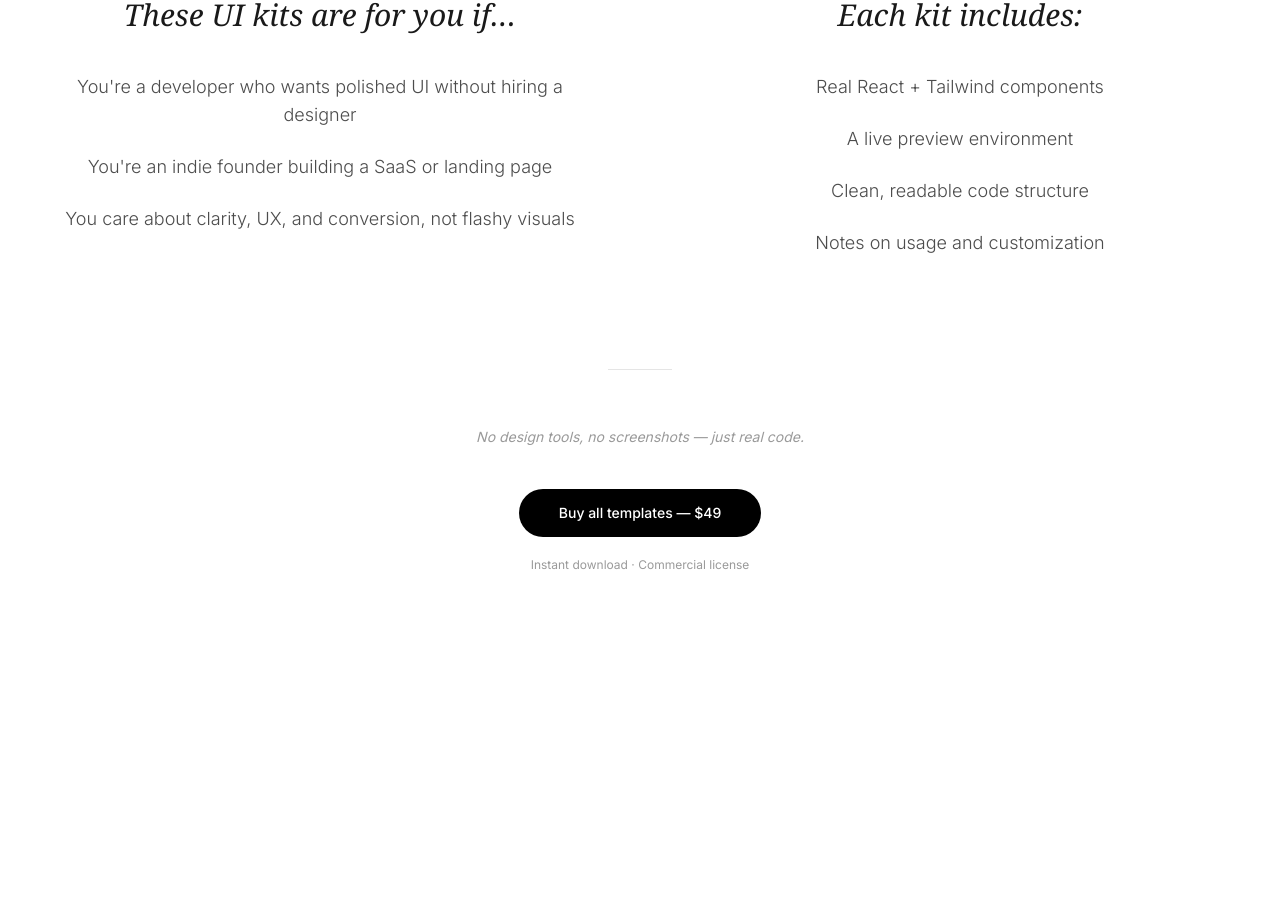
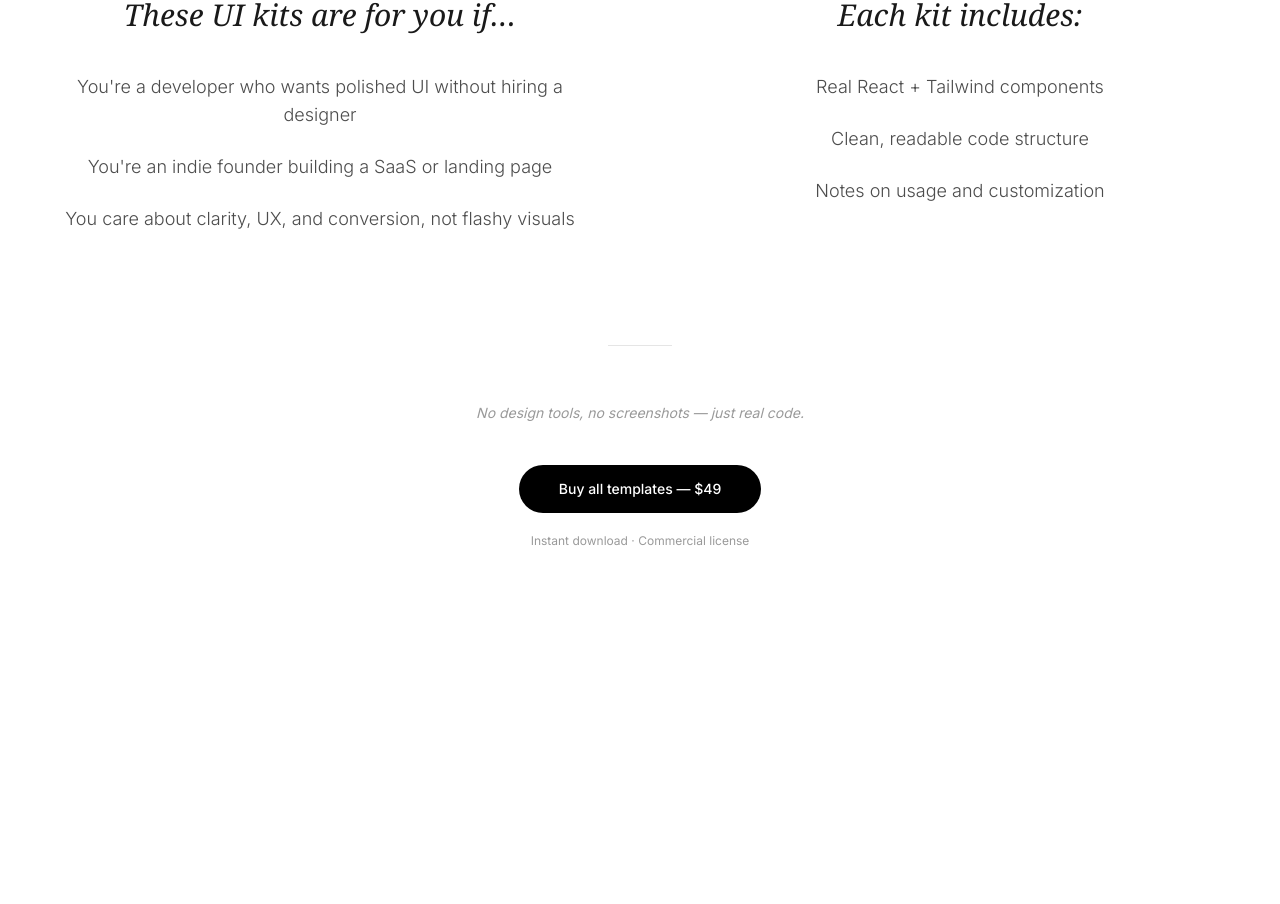
Before and after one commit to mh2023sfdbf/itsmarta-ui-kit, a Next.js app: page / in a window 1280 px wide. Shown: the part 3717-4621 px from the top of the page. Built offline with nearby package versions, Linux system fonts and the light colour scheme; a web font is replaced by a local one.

Commit message:
Remove 'A live preview environment' from Each kit includes section

```diff
--- a/components/sections/HeroGlassy.tsx
+++ b/components/sections/HeroGlassy.tsx
@@ -1205,7 +1205,6 @@ export default function PricingCards() {
 
               <div className="space-y-6 text-base sm:text-lg text-black/70 leading-relaxed font-light">
                 <p>Real React + Tailwind components</p>
-                <p>A live preview environment</p>
                 <p>Clean, readable code structure</p>
                 <p>Notes on usage and customization</p>
               </div>
```
